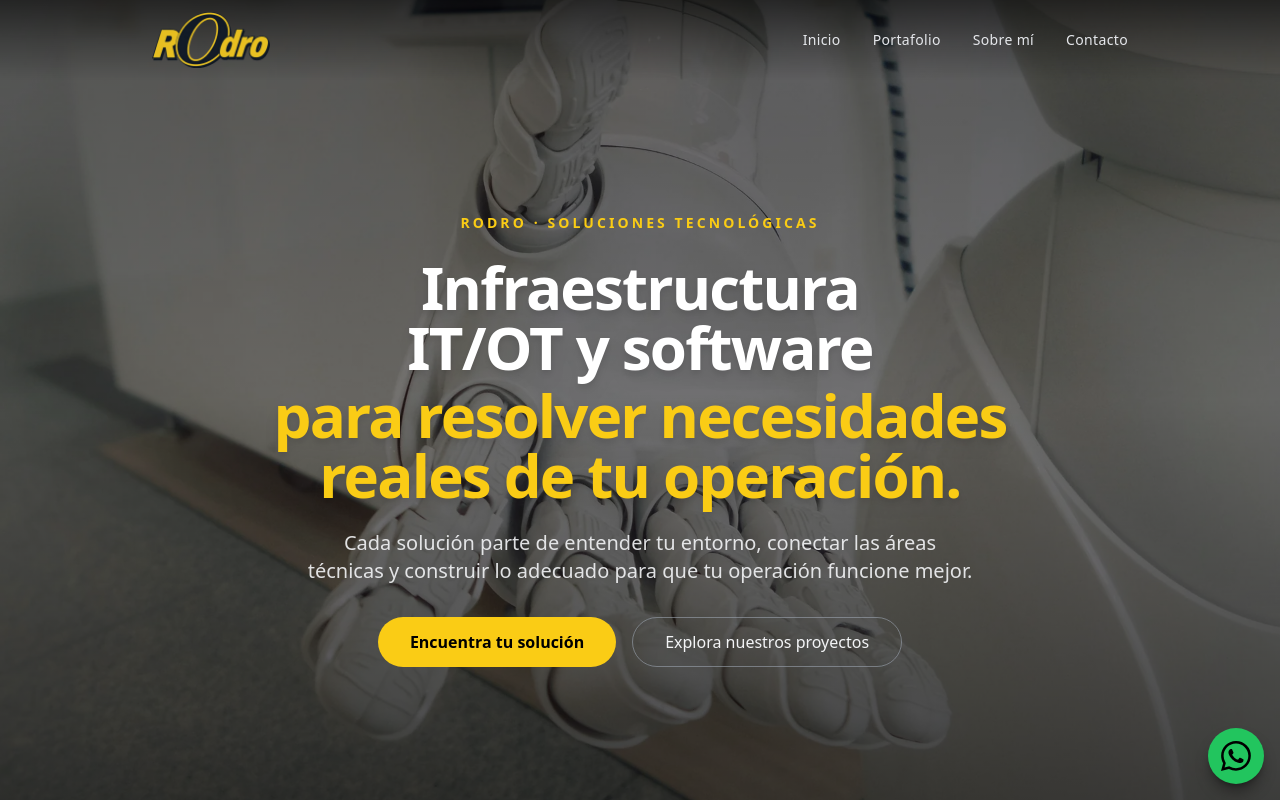
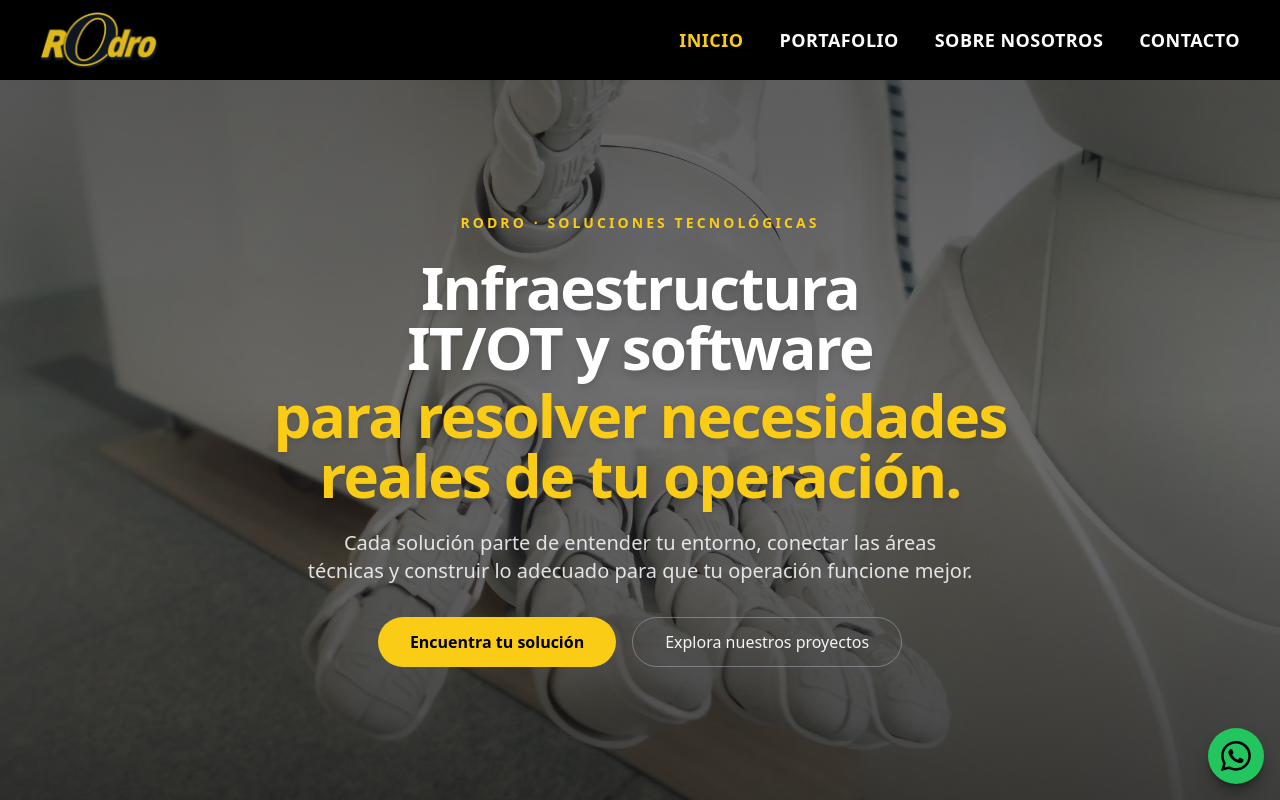
Before and after one commit to Rodro1975/Soporte-T-cnico-y-Soluciones-Tecnol-gicas, a Next.js app: page / in a window 1280 px wide. Shown: the top 800 px of the page. Built offline with nearby package versions, Linux system fonts and the light colour scheme.

Commit message:
Rediseña navbar con identidad corporativa y navegación activa

```diff
--- a/app/components/Navbar.js
+++ b/app/components/Navbar.js
@@ -1,39 +1,54 @@
 "use client";
 
 import { useState, useEffect } from "react";
+import { usePathname } from "next/navigation";
 import Link from "next/link";
 import Image from "next/image";
 
 const NAV_LINKS = [
   { href: "/", label: "Inicio" },
   { href: "/portfolio", label: "Portafolio" },
-  { href: "/about", label: "Sobre mí" },
+  { href: "/about", label: "Sobre nosotros" },
   { href: "/contact", label: "Contacto" },
 ];
 
 export default function Navbar() {
   const [isOpen, setIsOpen] = useState(false);
   const [scrolled, setScrolled] = useState(false);
+  const pathname = usePathname();
 
   useEffect(() => {
     const onScroll = () => {
       setScrolled(window.scrollY > 60);
     };
-    window.addEventListener("scroll", onScroll);
+
+    onScroll();
+
+    window.addEventListener("scroll", onScroll, {
+      passive: true,
+    });
+
     return () => window.removeEventListener("scroll", onScroll);
   }, []);
 
   return (
     <header
-      className={`fixed top-0 left-0 w-full z-50 transition-all duration-300 ${
+      className={`fixed top-0 left-0 z-50 w-full transition-all duration-300 ${
         scrolled
-          ? "bg-slate-950/85 backdrop-blur-xl border-b border-white/10 shadow-lg shadow-black/10"
-          : "bg-gradient-to-b from-black/55 via-black/25 to-transparent"
+          ? "bg-black/85 backdrop-blur-xl border-b border-white/10 shadow-lg shadow-black/10"
+          : "bg-black"
       }`}
     >
-      <nav className="relative max-w-5xl mx-auto flex items-center justify-between px-4 py-2 md:px-6 md:py-3">
+      <nav
+        aria-label="Navegación principal"
+        className="relative mx-auto flex h-16 max-w-7xl items-center justify-between px-5 md:h-20 md:px-10"
+      >
         {/* Logo */}
-        <Link href="/" className="flex items-center">
+        <Link
+          href="/"
+          className="flex items-center"
+          onClick={() => setIsOpen(false)}
+        >
           <Image
             src="/brand/rodro-wordmark.png"
             alt="Rodro Soluciones Tecnológicas"
@@ -44,31 +59,36 @@ export default function Navbar() {
           />
         </Link>
 
-        {/* NAV Desktop */}
-        <ul className="hidden md:flex items-center space-x-8 text-gray-200 text-sm font-medium tracking-wide">
-          {NAV_LINKS.map((item) => (
+        {/* Navegación de escritorio */}
+        <ul className="hidden items-center gap-6 text-sm font-bold uppercase tracking-wide text-white md:flex lg:gap-9 lg:text-lg">
+          {NAV_LINKS.map((item) => {
+            const isActive = pathname === item.href;
+
+            return (
               <li key={item.href}>
                 <Link
                   href={item.href}
-                className="hover:text-yellow-300 transition-colors"
+                  aria-current={isActive ? "page" : undefined}
+                  className={`transition-colors duration-200 hover:text-yellow-400 ${
+                    isActive ? "text-yellow-400" : "text-white"
+                  }`}
                 >
                   {item.label}
                 </Link>
               </li>
-          ))}
+            );
+          })}
         </ul>
 
         {/* Botón móvil */}
         <button
+          type="button"
           onClick={() => setIsOpen((prev) => !prev)}
-          className="md:hidden relative flex h-11 w-11 items-center justify-center rounded-full border border-white/15 bg-black/20 text-gray-100 backdrop-blur-sm transition hover:bg-white/10"
+          className="relative flex h-11 w-11 items-center justify-center rounded-full border border-white/20 text-white transition-colors hover:border-yellow-400 hover:text-yellow-400 md:hidden"
           aria-label={isOpen ? "Cerrar menú" : "Abrir menú"}
           aria-expanded={isOpen}
           aria-controls="mobile-navigation"
         >
-          <span className="sr-only">
-            {isOpen ? "Cerrar navegación" : "Abrir navegación"}
-          </span>
           <span className="relative block h-5 w-5" aria-hidden="true">
             <span
               className={`absolute left-0 top-1 block h-0.5 w-5 bg-current transition duration-200 ${
@@ -89,23 +109,30 @@ export default function Navbar() {
         </button>
       </nav>
 
-      {/* Menú móvil */}
+      {/* Navegación móvil */}
       {isOpen && (
         <ul
           id="mobile-navigation"
-          className="md:hidden mx-3 overflow-hidden rounded-2xl border border-white/10 bg-slate-950/90 px-3 py-3 text-gray-100 shadow-2xl shadow-black/30 backdrop-blur-xl"
+          className="mx-3 mb-3 overflow-hidden rounded-2xl border border-white/10 bg-black/95 px-3 py-3 shadow-2xl backdrop-blur-xl md:hidden"
         >
-          {NAV_LINKS.map((item) => (
+          {NAV_LINKS.map((item) => {
+            const isActive = pathname === item.href;
+
+            return (
               <li key={item.href}>
                 <Link
                   href={item.href}
-                className="block rounded-xl px-4 py-3 text-sm font-medium transition-colors hover:bg-white/10 hover:text-yellow-300"
+                  aria-current={isActive ? "page" : undefined}
+                  className={`block rounded-xl px-4 py-4 text-lg font-bold uppercase tracking-wide transition-colors hover:bg-white/10 hover:text-yellow-400 ${
+                    isActive ? "text-yellow-400" : "text-white"
+                  }`}
                   onClick={() => setIsOpen(false)}
                 >
                   {item.label}
                 </Link>
               </li>
-          ))}
+            );
+          })}
         </ul>
       )}
     </header>
```
Lines whose indentation alone changed are shown as unchanged.
